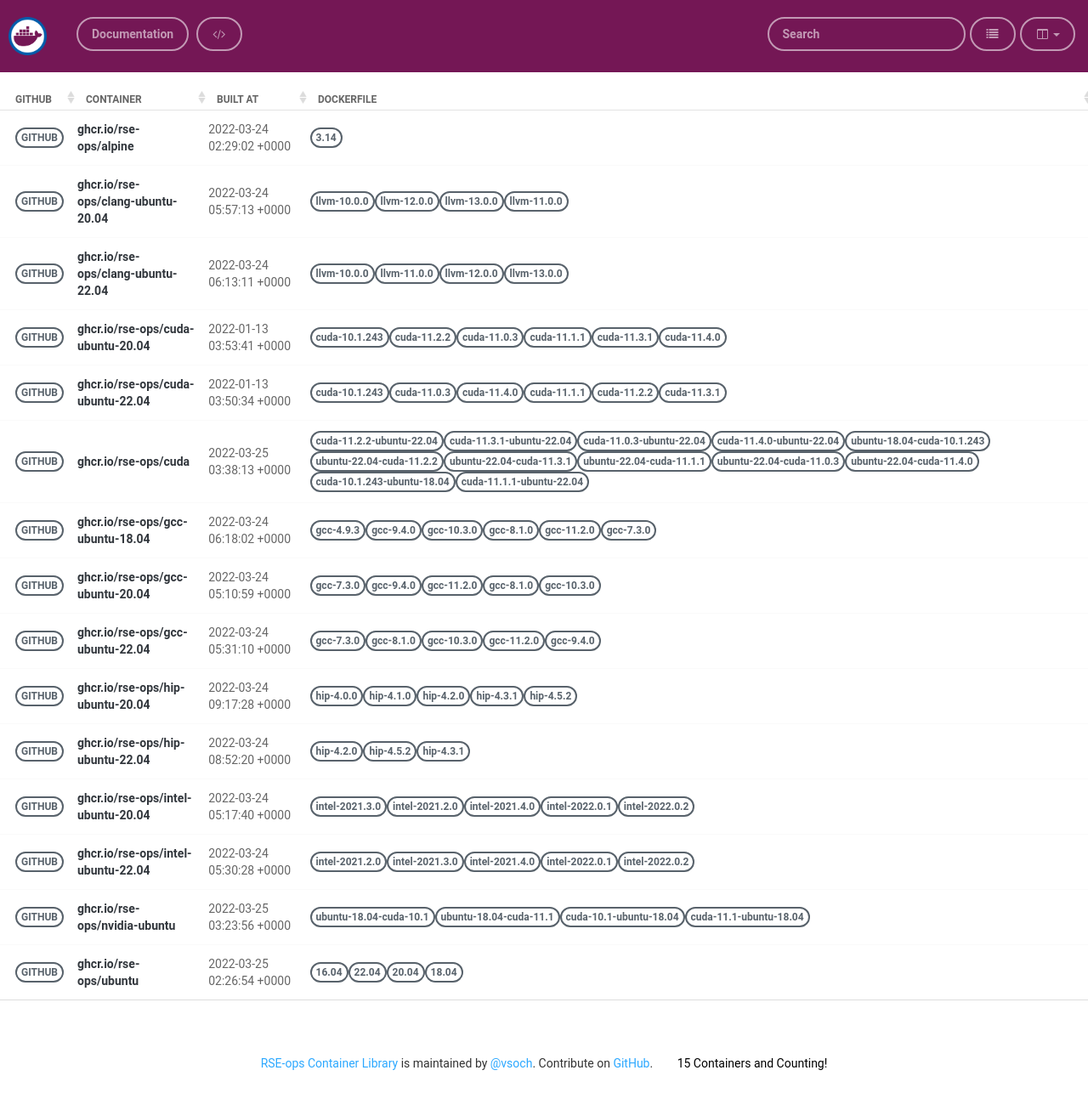
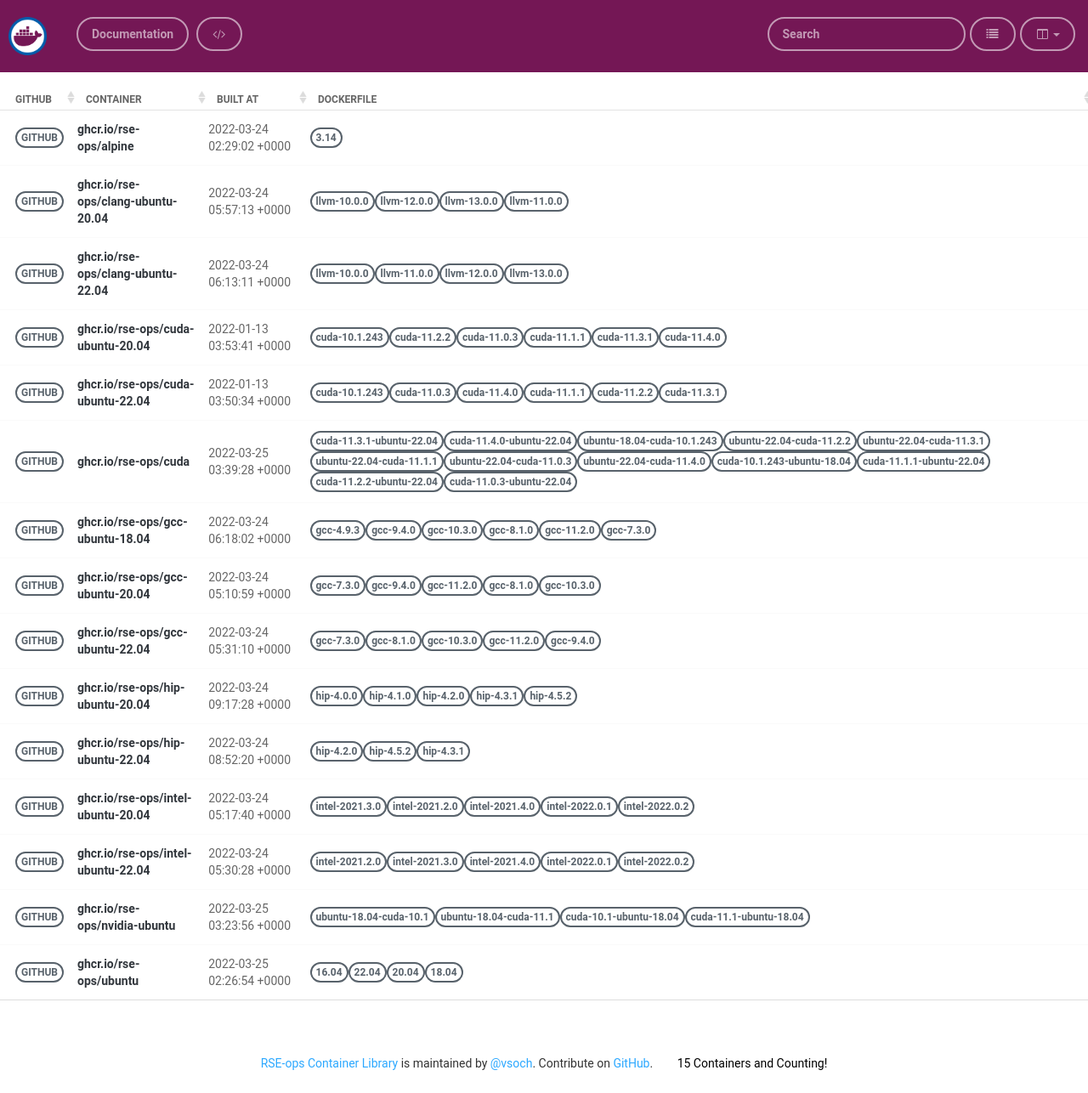
Before and after one commit to rse-ops/docker-images, a Jekyll site: the page built from pages/index.md, in a window 1280 px wide. Shown: the whole page at 85% size. Built offline with Jekyll 4.4.1, drawn with Linux system fonts in a browser that asks for light colours; nearby versions of some CDN libraries; part of the change alters nothing that is shown.

Commit message:
Automated push to update library 2022-03-25

```diff
--- a/_library/ghcr.io-rse-ops-cuda.md
+++ b/_library/ghcr.io-rse-ops-cuda.md
@@ -1,20 +1,14 @@
 ---
 layout: container
 name: ghcr.io/rse-ops/cuda
-updated_at: 2022-03-25 03:38:13.910497
+updated_at: 2022-03-25 03:39:28.233152
 
 
 container_url: https://github.com/orgs/rse-ops/packages/container/package/cuda
 versions:
- - tag: cuda-11.2.2-ubuntu-22.04
-   dockerfile: https://github.com/rse-ops/docker-images/blob/main/ubuntu/cuda/Dockerfile
-   manifest: https://crane.ggcr.dev/manifest/ghcr.io/rse-ops/cuda:cuda-11.2.2-ubuntu-22.04
  - tag: cuda-11.3.1-ubuntu-22.04
    dockerfile: https://github.com/rse-ops/docker-images/blob/main/ubuntu/cuda/Dockerfile
    manifest: https://crane.ggcr.dev/manifest/ghcr.io/rse-ops/cuda:cuda-11.3.1-ubuntu-22.04
- - tag: cuda-11.0.3-ubuntu-22.04
-   dockerfile: https://github.com/rse-ops/docker-images/blob/main/ubuntu/cuda/Dockerfile
-   manifest: https://crane.ggcr.dev/manifest/ghcr.io/rse-ops/cuda:cuda-11.0.3-ubuntu-22.04
  - tag: cuda-11.4.0-ubuntu-22.04
    dockerfile: https://github.com/rse-ops/docker-images/blob/main/ubuntu/cuda/Dockerfile
    manifest: https://crane.ggcr.dev/manifest/ghcr.io/rse-ops/cuda:cuda-11.4.0-ubuntu-22.04
@@ -42,5 +36,11 @@ versions:
  - tag: cuda-11.1.1-ubuntu-22.04
    dockerfile: https://github.com/rse-ops/docker-images/blob/main/ubuntu/cuda/Dockerfile
    manifest: https://crane.ggcr.dev/manifest/ghcr.io/rse-ops/cuda:cuda-11.1.1-ubuntu-22.04
+ - tag: cuda-11.2.2-ubuntu-22.04
+   dockerfile: https://github.com/rse-ops/docker-images/blob/main/ubuntu/cuda/Dockerfile
+   manifest: https://crane.ggcr.dev/manifest/ghcr.io/rse-ops/cuda:cuda-11.2.2-ubuntu-22.04
+ - tag: cuda-11.0.3-ubuntu-22.04
+   dockerfile: https://github.com/rse-ops/docker-images/blob/main/ubuntu/cuda/Dockerfile
+   manifest: https://crane.ggcr.dev/manifest/ghcr.io/rse-ops/cuda:cuda-11.0.3-ubuntu-22.04
 
 ---
```
